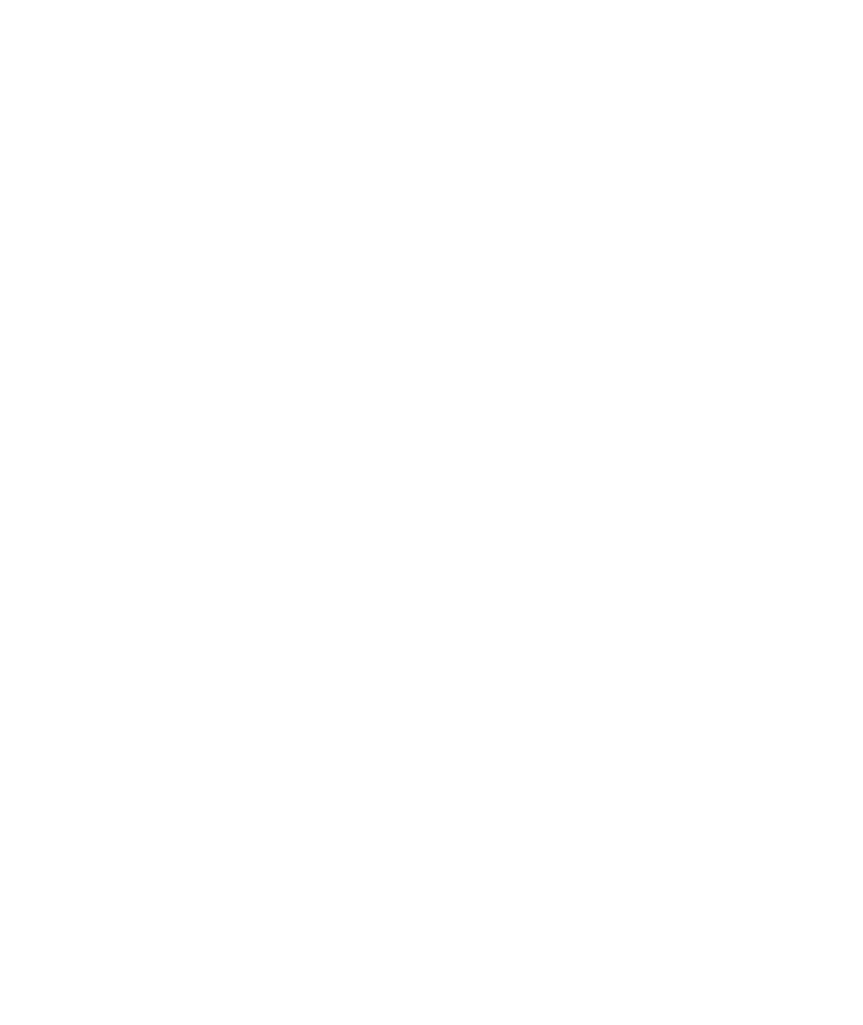
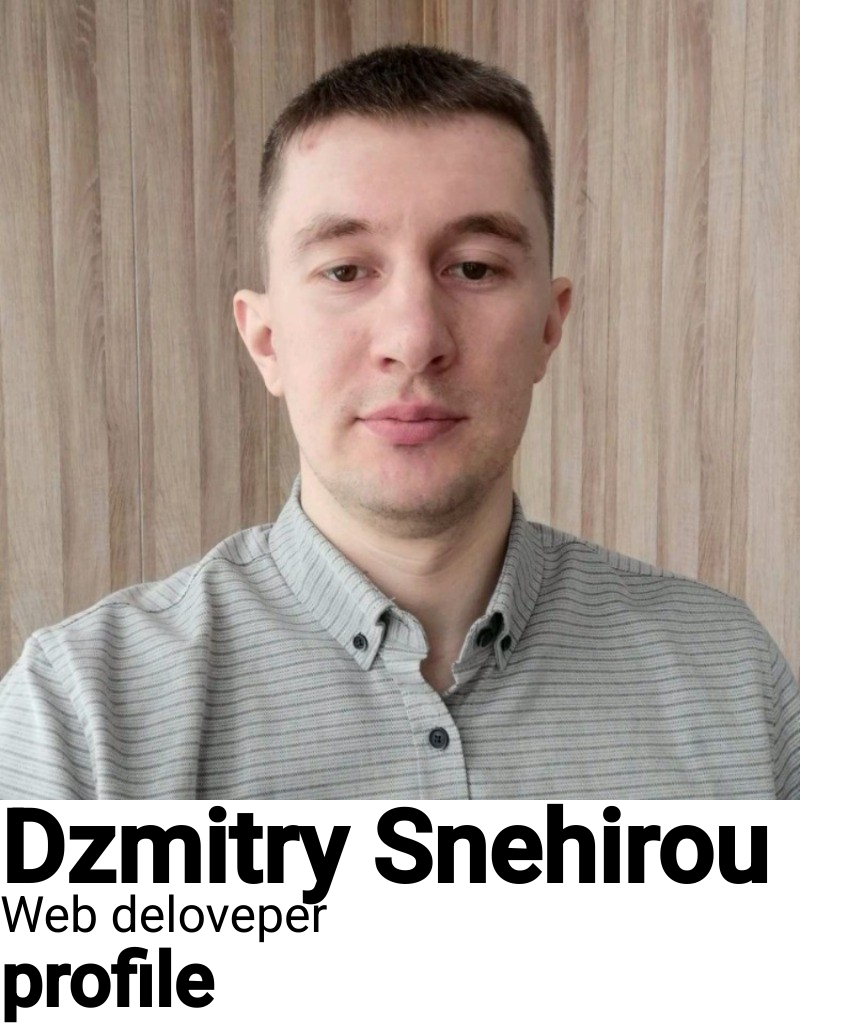
Before and after one commit to Dzmitry-Snehirou/rs, a plain HTML site: page index.html in a window 1280 px wide. Shown: the whole page, without its empty margins (0-863 px from the left). Before the commit the page ends 800 px from the top, so only its background shows below. Drawn offline with Linux system fonts and the light colour scheme.

Commit message:
add:font

```diff
--- a/index.html
+++ b/index.html
@@ -4,14 +4,21 @@
 <head>
 	<meta charset="UTF-8">
 	<meta name="viewport" content="width=device-width, initial-scale=1.0">
+	<link rel="stylesheet" href="style.css">
 	<title>CV</title>
 </head>
 
 <body>
 	<header id="header_section">
 		<div class="container">
-			<div class="header-foto"></div>
-			<div class="header-profile"></div>
+			<div class="header-foto">
+				<img src="img/avatar.jpg" alt="foto" class="header-foto__img">
+			</div>
+			<div class="header-profile">
+				<h1 class="header-profile__title">Dzmitry Snehirou</h1>
+				<p class="header-profile__category">Web deloveper</p>
+				<h2 class=" header-profile__title">profile</h2>
+			</div>
 		</div>
 	</header>
 	<main id="main_section">
--- a/styl.css
+++ /dev/null
@@ -1 +0,0 @@
-@import url('https://fonts.googleapis.com/css2?family=Montserrat:wght@500;600&family=Poppins:wght@300;600&family=Roboto:wght@300;400;500&display=swap');
--- /dev/null
+++ b/style.css
@@ -0,0 +1,10 @@
+@import url('https://fonts.googleapis.com/css2?family=Montserrat:wght@500;600&family=Poppins:wght@300;600&family=Roboto:wght@300;400;500&display=swap');
+*{
+	margin: 0;
+	padding: 0;
+	box-sizing: border-box;
+}
+body{
+	background-color: #FFF;
+	font: 50px/66px 'Roboto',Arial,Helvetica,sans-serif;
+}
```
Also changed, not shown: img/avatar.jpg (added).
